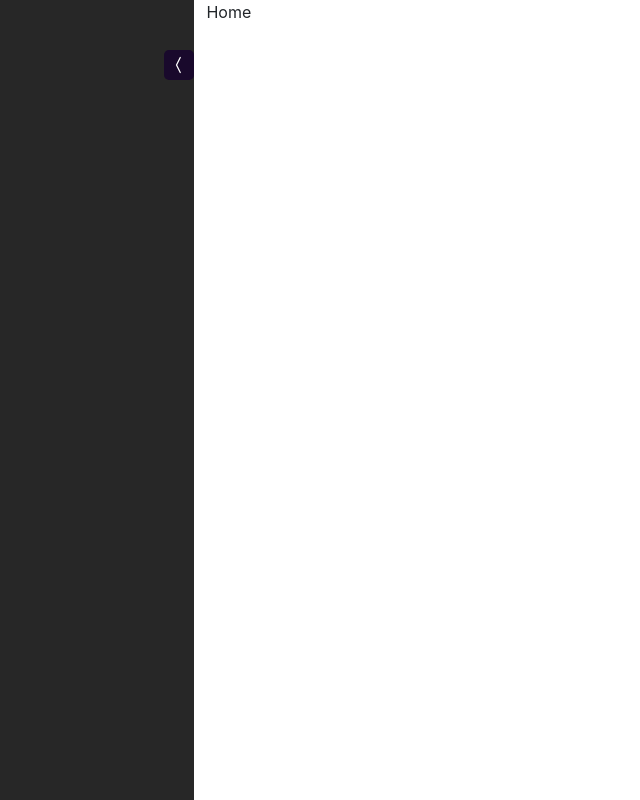
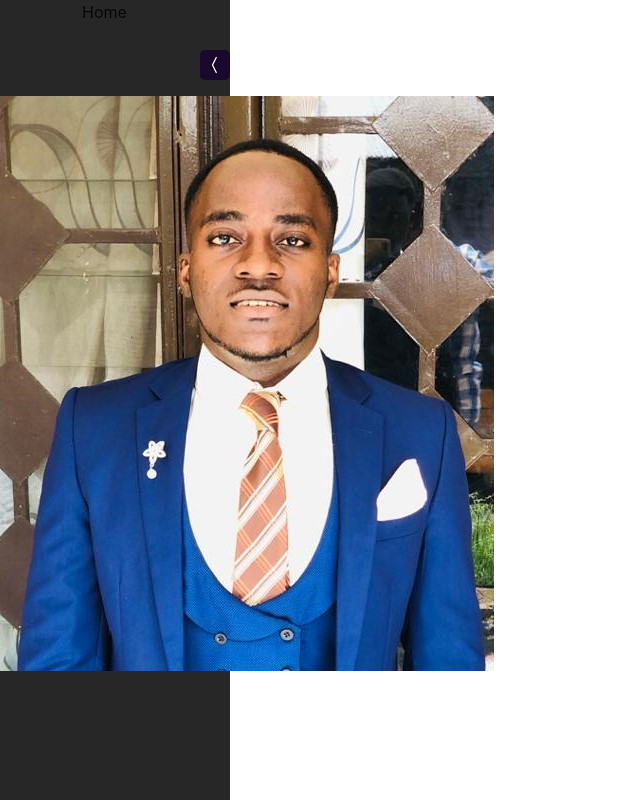
Before and after one commit to josuerushanika/React_Portofolio, a React (Create React App) app in the folder client/: page / in a window 1280 px wide. Shown: the whole page, without its empty margins (0-640 px from the left). Built offline with nearby package versions, Linux system fonts and the light colour scheme.

Commit message:
Update images

```diff
--- a/client/src/Components/Sidebar/Sidebar.css
+++ b/client/src/Components/Sidebar/Sidebar.css
@@ -7,6 +7,7 @@
     height: 100vh;
     background-color: #030303da;
     width: 95px;
+    position: fixed;
 }
 
 .sidebar-expand {
--- a/client/src/Components/Sidebar/Sidebar.js
+++ b/client/src/Components/Sidebar/Sidebar.js
@@ -2,6 +2,8 @@ import React,{useState} from 'react'
 import "./Sidebar.css";
 import Home from '../Home/Home'
 import { BsChevronCompactLeft, BsChevronCompactRight } from "react-icons/bs";
+import SidebarList from "./SidebarList";
+
 
 const Sidebar = () => {
 
@@ -32,7 +34,7 @@ const Sidebar = () => {
                   </p>
           </div>
 
-
+        <SidebarList/>
        </div>
 
        <div className='container'>
--- /dev/null
+++ b/client/src/Components/Sidebar/SidebarList.js
@@ -0,0 +1,20 @@
+import React from 'react'
+import "./SidebarList.css";
+import profilepic from "../../images/jojo.jpg"
+
+const SidebarList = () => {
+  return (
+    <React.Fragment>
+        <div className='navbar-items'>
+
+            <div className='sidebar-profile-pic'>
+                     <img src={profilepic}/>
+            </div>
+
+        </div>
+
+    </React.Fragment>
+  )
+}
+
+export default SidebarList
```
Also changed, not shown: client/src/Components/Sidebar/SidebarList.css (added), client/src/images/jojo.jpg (added).
